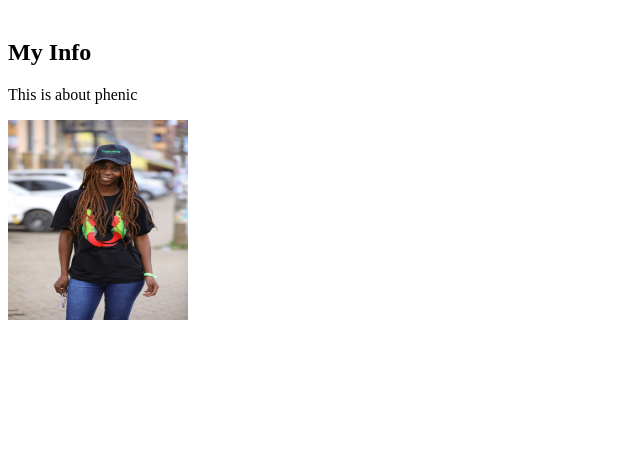
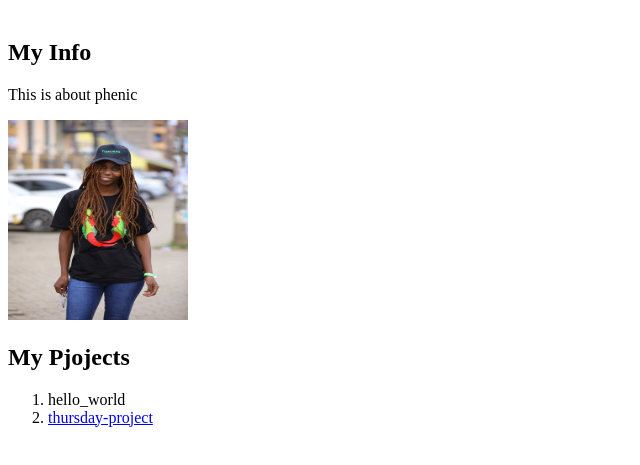
Before and after one commit to phenic00/week_one_assignment, a plain HTML site: page index.html in a window 1280 px wide. Shown: the part 79-544 px from the top of the page, without its empty margins (0-640 px from the left). Drawn offline with Linux system fonts and the light colour scheme.

Commit message:
added url link

```diff
--- a/index.html
+++ b/index.html
@@ -18,9 +18,17 @@
     <div>
         <img src="images/photo.jpg" alt="image not found"
         width="180"
-        height="200"
-    >
+        height="200">
+
 
     </div>
+    <div></div>
+    <h2>My Pjojects</h2>
+    <ol>
+        <li><a href=""></a>hello_world</li>
+        <li><a href="https://github.com/phenic00/thursday-project.git">thursday-project</a></li>
+
+    </ol>
+</div>
 </body>
 </html>
```
